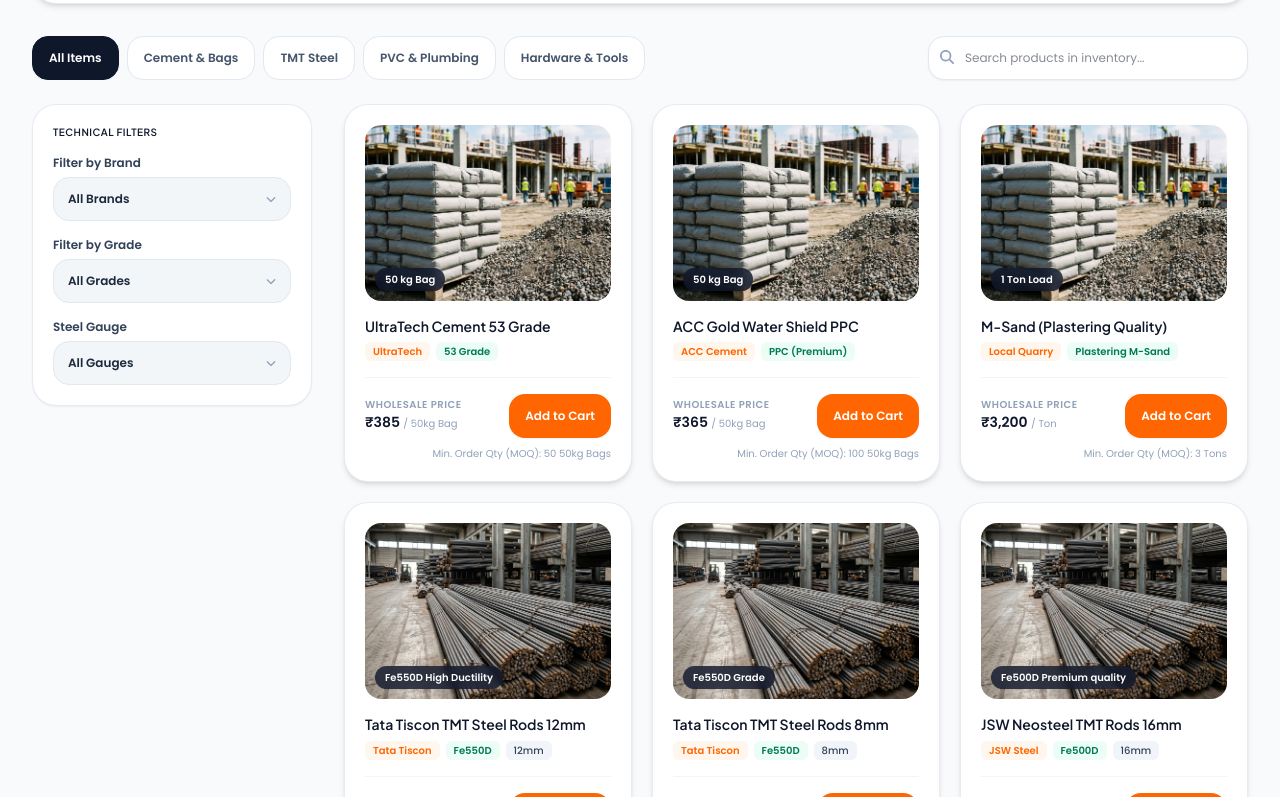
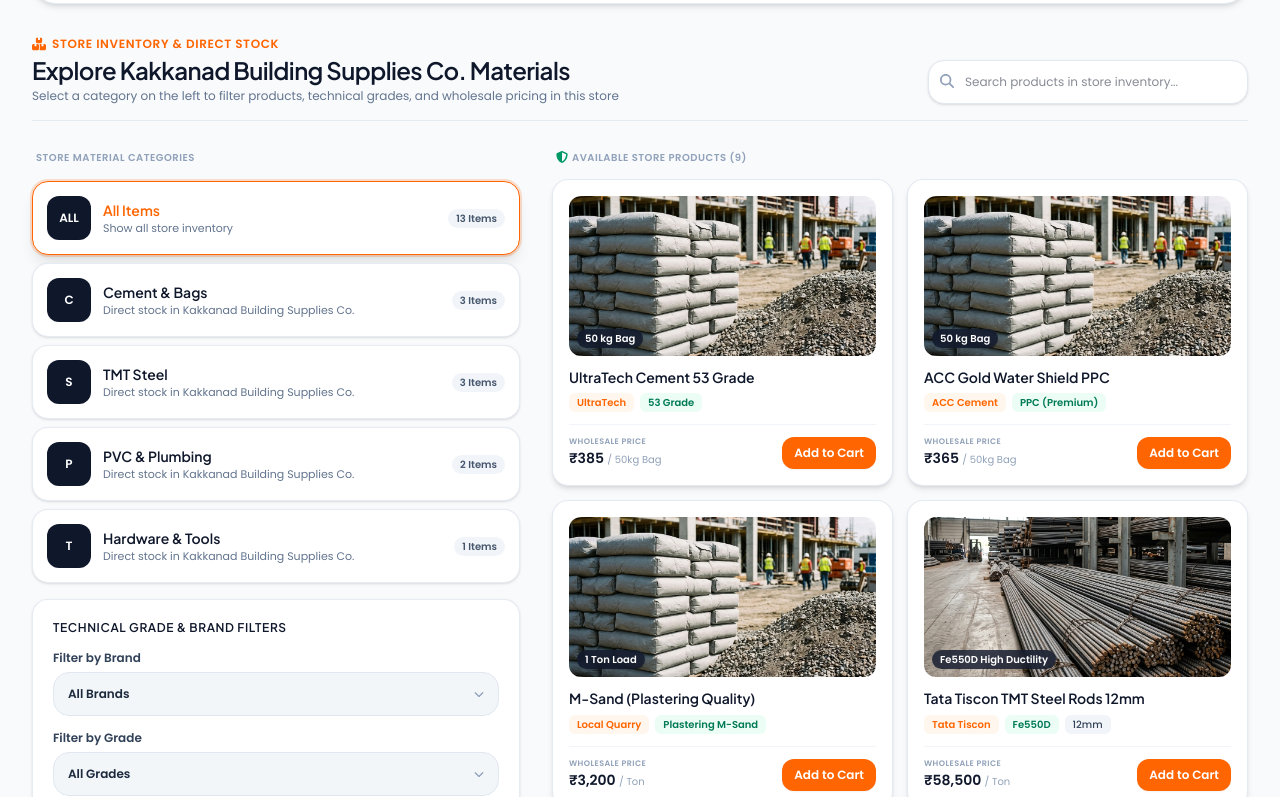
Before and after one commit to ajaycodesx/meterialhub-portal, a Next.js app in the folder buyer-panel/: page /catalog in a window 1280 px wide. Shown: the part 563-1360 px from the top of the page. Built offline with nearby package versions, Linux system fonts and the light colour scheme.

Commit message:
Refactor Catalog page Store Products section to match Home page Master-Detail split layout and section Y spacing

```diff
--- a/buyer-panel/components/buyer/ProductCatalog.tsx
+++ b/buyer-panel/components/buyer/ProductCatalog.tsx
@@ -12,7 +12,8 @@ import {
   FaCartFlatbedSuitcase,
   FaTruckFast,
   FaArrowRight,
-  FaBuilding
+  FaBuilding,
+  FaBoxesStacked
 } from 'react-icons/fa6';
 import { HardwareMerchant, Product, CartItem } from '../../types/buyer';
 import { Button } from '../ui/Button';
@@ -368,11 +369,41 @@ export const ProductCatalog: React.FC<ProductCatalogProps> = ({
 
       </div>
 
-      <div className="max-w-7xl mx-auto px-4 sm:px-6 lg:px-8 py-8 space-y-6">
+      {/* Section 2: Store Products Inventory with Master-Detail Split Layout */}
+      <section className="py-4 sm:py-8 bg-transparent">
+        <div className="max-w-7xl mx-auto px-3 sm:px-6 lg:px-8 space-y-4 sm:space-y-6">
 
-        <div className="flex flex-col md:flex-row md:items-center justify-between gap-4">
+          {/* Unified Top Section Header & Search Bar */}
+          <div className="flex flex-col md:flex-row md:items-end justify-between gap-3 border-b border-slate-200/80 pb-3.5 sm:pb-4">
+            <div>
+              <div className="flex items-center gap-1.5 text-[10px] sm:text-xs font-semibold text-[#FF6500] uppercase tracking-wider mb-0.5">
+                <FaBoxesStacked className="h-3.5 w-3.5" />
+                <span>Store Inventory &amp; Direct Stock</span>
+              </div>
+              <h2 className="text-lg sm:text-2xl font-semibold text-slate-900 tracking-tight">
+                Explore {merchant.name} Materials
+              </h2>
+              <p className="text-xs text-slate-500 font-normal mt-0.5">
+                Select a category on the left to filter products, technical grades, and wholesale pricing in this store
+              </p>
+            </div>
 
-          <div className="flex items-center gap-2 overflow-x-auto pb-2 sm:pb-0 scrollbar-none flex-1">
+            <div className="relative w-full md:w-80 h-10 sm:h-11 shrink-0">
+              <input
+                type="text"
+                value={searchQuery}
+                onChange={(e) => setSearchQuery(e.target.value)}
+                placeholder="Search products in store inventory..."
+                className="w-full h-full pl-9 pr-4 py-2 text-xs font-normal rounded-2xl bg-white border border-slate-200 focus:outline-none focus:ring-2 focus:ring-[#FF6500]/20 focus:border-[#FF6500] text-slate-900 shadow-sm"
+              />
+              <FaMagnifyingGlass className="absolute left-3 top-3.5 h-3.5 w-3.5 text-slate-400" />
+            </div>
+          </div>
+
+          {/* Mobile View: Category Tabs & Sub-Category Pills Bar */}
+          <div className="lg:hidden space-y-2 pt-1">
+            {/* Row 1: Main Category Tabs */}
+            <div className="flex items-center gap-1.5 overflow-x-auto pb-1 scrollbar-none">
               {categoryTabs.map((tab) => {
                 const isActive = selectedCategoryTab === tab;
                 return (
@@ -384,10 +415,10 @@ export const ProductCatalog: React.FC<ProductCatalogProps> = ({
                       setSelectedGrade('all');
                       setSelectedGauge('all');
                     }}
-                  className={`px-4 py-2 rounded-2xl text-xs font-semibold whitespace-nowrap transition-all h-10 sm:h-11 flex items-center gap-1.5 border cursor-pointer shrink-0 ${
+                    className={`px-3 py-1.5 rounded-full text-xs font-semibold shrink-0 transition-all cursor-pointer border ${
                       isActive
-                      ? 'bg-slate-900 border-slate-900 text-white shadow-xs'
-                      : 'bg-white border-slate-200 text-slate-600 hover:bg-slate-50'
+                        ? 'bg-[#FF6500] text-white border-[#FF6500] shadow-xs'
+                        : 'bg-white text-slate-700 border-slate-200 hover:bg-slate-50'
                     }`}
                   >
                     {getCategoryLabel(tab)}
@@ -396,24 +427,101 @@ export const ProductCatalog: React.FC<ProductCatalogProps> = ({
               })}
             </div>
 
-          <div className="relative w-full md:w-72 lg:w-80 h-10 sm:h-11 shrink-0">
-            <input
-              type="text"
-              value={searchQuery}
-              onChange={(e) => setSearchQuery(e.target.value)}
-              placeholder="Search products in inventory..."
-              className="w-full h-full pl-9 pr-4 py-2 text-xs font-normal rounded-2xl bg-white border border-slate-200 focus:outline-none focus:ring-2 focus:ring-[#FF6500]/20 focus:border-[#FF6500] text-slate-900 shadow-xs"
+            {/* Technical Filters Dropdowns for Mobile */}
+            <div className="grid grid-cols-2 gap-2 pt-1">
+              <Select
+                label="Brand Filter"
+                options={brandOptions}
+                value={selectedBrand}
+                onChange={(val) => setSelectedBrand(String(val))}
               />
-            <FaMagnifyingGlass className="absolute left-3 top-3.5 h-3.5 w-3.5 text-slate-400" />
+              {grades.length > 1 && (
+                <Select
+                  label="Grade Filter"
+                  options={gradeOptions}
+                  value={selectedGrade}
+                  onChange={(val) => setSelectedGrade(String(val))}
+                />
+              )}
+            </div>
           </div>
 
+          {/* Main Grid: Left Side Category List & Right Side Store Products */}
+          <div className="grid grid-cols-1 lg:grid-cols-12 gap-5 lg:gap-8 items-start">
+
+            {/* LEFT SIDE: Select Material Category (Desktop Only) */}
+            <div className="hidden lg:block lg:col-span-5 space-y-3">
+              <div className="flex items-center justify-between px-1 h-6">
+                <span className="text-[10px] font-semibold text-slate-400 uppercase tracking-wider">
+                  Store Material Categories
+                </span>
+
+                {(selectedCategoryTab !== 'all' || selectedBrand !== 'all' || selectedGrade !== 'all') && (
+                  <button
+                    onClick={() => {
+                      setSelectedCategoryTab('all');
+                      setSelectedBrand('all');
+                      setSelectedGrade('all');
+                      setSelectedGauge('all');
+                    }}
+                    className="text-[11px] font-semibold text-[#FF6500] hover:underline cursor-pointer"
+                  >
+                    Reset Filters
+                  </button>
+                )}
               </div>
 
-        <div className="grid grid-cols-1 lg:grid-cols-12 gap-8 items-start">
+              {/* Category Selector Cards List */}
+              <div className="space-y-2">
+                {categoryTabs.map((tab) => {
+                  const isActive = selectedCategoryTab === tab;
+                  const count = tab === 'all'
+                    ? products.length
+                    : products.filter(p => p.category === tab).length;
 
-          <div className="lg:col-span-3 bg-white p-4 sm:p-5 rounded-2xl sm:rounded-3xl border border-slate-200/80 shadow-xs space-y-4">
-            <h3 className="font-semibold text-sm text-slate-900 tracking-tight uppercase tracking-wider text-[10px] text-slate-400">
-              Technical Filters
+                  return (
+                    <div
+                      key={tab}
+                      onClick={() => {
+                        setSelectedCategoryTab(tab);
+                        setSelectedBrand('all');
+                        setSelectedGrade('all');
+                        setSelectedGauge('all');
+                      }}
+                      className={`group rounded-2xl p-3 sm:p-3.5 transition-all cursor-pointer border flex items-center justify-between ${
+                        isActive
+                          ? 'bg-white border-[#FF6500] shadow-lg ring-2 ring-[#FF6500]/20'
+                          : 'bg-white hover:bg-slate-50 border-slate-200/80 shadow-sm hover:shadow-md'
+                      }`}
+                    >
+                      <div className="flex items-center gap-3">
+                        <div className="h-10 w-10 sm:h-11 sm:w-11 rounded-xl bg-slate-900 text-white font-semibold text-xs flex items-center justify-center shrink-0">
+                          {tab === 'all' ? 'ALL' : tab.charAt(0).toUpperCase()}
+                        </div>
+                        <div>
+                          <h3 className={`font-semibold text-xs sm:text-sm ${isActive ? 'text-[#FF6500]' : 'text-slate-900'}`}>
+                            {getCategoryLabel(tab)}
+                          </h3>
+                          <p className="text-[10px] sm:text-[11px] text-slate-500 font-normal">
+                            {tab === 'all' ? 'Show all store inventory' : `Direct stock in ${merchant.name}`}
+                          </p>
+                        </div>
+                      </div>
+
+                      <div className="flex items-center gap-2 shrink-0">
+                        <span className="text-[10px] font-semibold px-2 py-0.5 rounded-full bg-slate-100 text-slate-600">
+                          {count} Items
+                        </span>
+                      </div>
+                    </div>
+                  );
+                })}
+              </div>
+
+              {/* Technical Specifications Filters Box */}
+              <div className="bg-white p-4 sm:p-5 rounded-2xl border border-slate-200/80 shadow-sm space-y-3.5 pt-4 mt-4">
+                <h3 className="font-semibold text-xs text-slate-900 uppercase tracking-wider text-slate-400">
+                  Technical Grade &amp; Brand Filters
                 </h3>
 
                 <Select
@@ -440,31 +548,39 @@ export const ProductCatalog: React.FC<ProductCatalogProps> = ({
                     onChange={(val) => setSelectedGauge(String(val))}
                   />
                 )}
+              </div>
+            </div>
 
-            {(selectedBrand !== 'all' || selectedGrade !== 'all' || selectedGauge !== 'all') && (
-              <button
+            {/* RIGHT SIDE: Store Inventory Products Grid */}
+            <div className="lg:col-span-7 space-y-2.5">
+              <div className="flex items-center justify-between px-1 h-6">
+                <span className="text-[10px] font-semibold text-slate-400 uppercase tracking-wider flex items-center gap-1">
+                  <FaShieldHalved className="h-3 w-3 text-emerald-600" />
+                  Available Store Products ({filteredProducts.length})
+                </span>
+              </div>
+
+              {filteredProducts.length === 0 ? (
+                <div className="text-center py-16 bg-white rounded-2xl p-8 border border-slate-200/80 shadow-md">
+                  <FaCartFlatbedSuitcase className="h-10 w-10 text-slate-300 mx-auto mb-3" />
+                  <h3 className="text-base font-semibold text-slate-800">No Products Match Your Filters</h3>
+                  <p className="text-xs text-slate-400 mt-1 font-normal">Try clearing category selection or technical filters</p>
+                  <Button
                     onClick={() => {
+                      setSelectedCategoryTab('all');
                       setSelectedBrand('all');
                       setSelectedGrade('all');
                       setSelectedGauge('all');
                     }}
-                className="w-full py-2.5 rounded-2xl text-xs font-semibold text-red-600 bg-red-50 hover:bg-red-100 transition-colors text-center cursor-pointer"
+                    variant="primary"
+                    size="sm"
+                    className="mt-3"
                   >
-                Clear Filters
-              </button>
-            )}
-          </div>
-
-          <div className="lg:col-span-9 space-y-6">
-
-            {filteredProducts.length === 0 ? (
-              <div className="text-center py-16 bg-white rounded-3xl p-8">
-                <FaCartFlatbedSuitcase className="h-10 w-10 text-slate-300 mx-auto mb-3" />
-                <h3 className="text-base font-semibold text-slate-800">No Products Match Your Filters</h3>
-                <p className="text-xs text-slate-400 mt-1 font-normal">Try clearing filters or changing categories</p>
+                    Reset All Product Filters
+                  </Button>
                 </div>
               ) : (
-              <div className="grid grid-cols-1 sm:grid-cols-2 xl:grid-cols-3 gap-3.5 sm:gap-5">
+                <div className="grid grid-cols-1 sm:grid-cols-2 gap-3.5">
                   {filteredProducts.map((product) => {
                     const qty = cartQuantities[product.id] || 0;
                     const isAdded = qty > 0;
@@ -472,22 +588,22 @@ export const ProductCatalog: React.FC<ProductCatalogProps> = ({
                     return (
                       <div
                         key={product.id}
-                      className="bg-white rounded-2xl sm:rounded-3xl p-3.5 sm:p-5 border border-slate-200/80 shadow-md hover:shadow-xl transition-all duration-300 flex flex-col justify-between"
+                        className="bg-white rounded-2xl border border-slate-200/90 shadow-md hover:shadow-xl transition-all duration-300 flex flex-col justify-between overflow-hidden p-4"
                       >
                         <div>
-                        <div className="relative h-44 w-full rounded-2xl bg-slate-100 overflow-hidden mb-4">
+                          <div className="relative h-40 w-full rounded-xl bg-slate-100 overflow-hidden mb-3">
                             <img
                               src={product.image}
                               alt={product.title}
                               className="w-full h-full object-cover group-hover:scale-105 transition-transform duration-500"
                             />
 
-                          <span className="absolute bottom-2.5 left-2.5 text-[10px] font-semibold px-2.5 py-1 rounded-full bg-slate-900/80 text-white backdrop-blur-xs shadow-xs">
+                            <span className="absolute bottom-2 left-2 text-[10px] font-semibold px-2 py-0.5 rounded-full bg-slate-900/80 text-white backdrop-blur-xs shadow-xs">
                               {product.weightSpec}
                             </span>
                           </div>
 
-                        <h4 className="font-semibold text-sm text-slate-900 leading-snug">
+                          <h4 className="font-semibold text-xs sm:text-sm text-slate-900 leading-snug">
                             {product.title}
                           </h4>
                           <div className="flex flex-wrap items-center gap-1.5 mt-1.5 text-[10px] font-medium">
@@ -507,19 +623,19 @@ export const ProductCatalog: React.FC<ProductCatalogProps> = ({
                           </div>
                         </div>
 
-                      <div className="mt-4 pt-4 border-t border-slate-100 flex items-center justify-between gap-3">
+                        <div className="mt-3 pt-3 border-t border-slate-100 flex items-center justify-between gap-2">
                           <div>
-                          <div className="text-[10px] text-slate-400 font-semibold uppercase tracking-wider leading-none mb-0.5">Wholesale Price</div>
-                          <div className="text-sm font-semibold text-slate-900">
+                            <div className="text-[8px] text-slate-400 font-semibold uppercase tracking-wider leading-none mb-0.5">Wholesale Price</div>
+                            <div className="text-xs sm:text-sm font-semibold text-slate-900">
                               ₹{product.price.toLocaleString()} <span className="text-[10px] text-slate-400 font-normal">/ {product.unit}</span>
                             </div>
                           </div>
 
                           {isAdded ? (
-                          <div className="flex items-center gap-2 bg-slate-100 rounded-2xl p-1 h-10 sm:h-11">
+                            <div className="flex items-center gap-1.5 bg-slate-100 rounded-xl p-1 h-9">
                               <button
                                 onClick={() => handleDecrement(product)}
-                              className="h-8 w-8 rounded-xl bg-white hover:bg-slate-200 text-slate-600 flex items-center justify-center transition-colors cursor-pointer"
+                                className="h-7 w-7 rounded-lg bg-white hover:bg-slate-200 text-slate-600 flex items-center justify-center transition-colors cursor-pointer"
                               >
                                 <FaMinus className="h-2.5 w-2.5" />
                               </button>
@@ -527,11 +643,11 @@ export const ProductCatalog: React.FC<ProductCatalogProps> = ({
                                 type="number"
                                 value={qty}
                                 onChange={(e) => handleQtyChange(product, parseInt(e.target.value))}
-                              className="w-10 text-center font-semibold text-xs bg-transparent focus:outline-none text-slate-900"
+                                className="w-8 text-center font-semibold text-xs bg-transparent focus:outline-none text-slate-900"
                               />
                               <button
                                 onClick={() => handleIncrement(product)}
-                              className="h-8 w-8 rounded-xl bg-white hover:bg-slate-200 text-slate-600 flex items-center justify-center transition-colors cursor-pointer"
+                                className="h-7 w-7 rounded-lg bg-white hover:bg-slate-200 text-slate-600 flex items-center justify-center transition-colors cursor-pointer"
                               >
                                 <FaPlus className="h-2.5 w-2.5" />
                               </button>
@@ -539,18 +655,15 @@ export const ProductCatalog: React.FC<ProductCatalogProps> = ({
                           ) : (
                             <Button
                               variant="primary"
-                            size="md"
+                              size="sm"
                               onClick={() => handleIncrement(product)}
-                            className="px-4"
+                              className="px-3 py-1.5 text-xs"
                             >
                               Add to Cart
                             </Button>
                           )}
                         </div>
 
-                      <div className="text-[10px] text-slate-400 font-normal mt-2 text-right">
-                        Min. Order Qty (MOQ): {product.moq} {product.unit}s
-                      </div>
                       </div>
                     );
                   })}
@@ -559,8 +672,8 @@ export const ProductCatalog: React.FC<ProductCatalogProps> = ({
             </div>
 
           </div>
-
         </div>
+      </section>
 
       {cartItems.length > 0 && (
         <div className="fixed bottom-14 md:bottom-0 left-0 right-0 z-40 bg-slate-900 text-white shadow-[0_-8px_24px_rgba(0,0,0,0.15)] animate-in slide-in-from-bottom duration-300">
```
Lines whose indentation alone changed are shown as unchanged.
